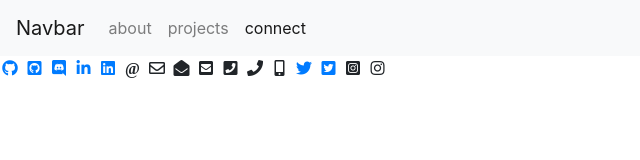
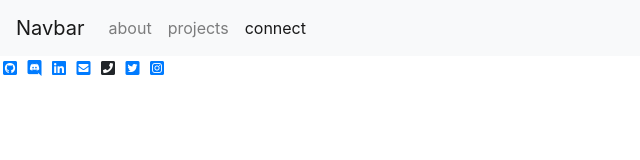
Before and after one commit to theykay/theykay.github.io, a plain HTML site: page contact.html in a window 1280 px wide. Shown: the whole page, without its empty margins (0-640 px from the left). Drawn offline with nearby package versions, Linux system fonts and the light colour scheme; files whose address does not match are found by name.

Commit message:
made header consistent across html files, changed contact icons to one each

```diff
--- a/contact.html
+++ b/contact.html
@@ -4,12 +4,15 @@
 <head>
     <meta charset="UTF-8">
     <meta name="viewport" content="width=device-width, initial-scale=1.0">
-    <title>TheyKay</title>
+    <title>Kay ✌️</title>
+    <!-- reset -->
     <link rel="stylesheet" href="./assets//css/reset.css">
     <!-- bootstrap link -->
     <link rel="stylesheet" href="https://stackpath.bootstrapcdn.com/bootstrap/4.5.0/css/bootstrap.min.css"
         integrity="sha384-9aIt2nRpC12Uk9gS9baDl411NQApFmC26EwAOH8WgZl5MYYxFfc+NcPb1dKGj7Sk" crossorigin="anonymous">
+    <!-- font awesome -->
     <link rel="stylesheet" href="./assets/css/fontawesome/all.css">
+    <!-- my stylesheet -->
     <link rel="stylesheet" href="./assets/css/style.css">
 </head>
 
@@ -40,7 +43,7 @@
     <!-- github, twitter, discord, linkedin, instagram (?), email, phone # -->
     <!-- github -->
     <a href="https://github.com/theykay" target="_blank">
-        <i class="fab fa-github"></i>
+        <!-- <i class="fab fa-github"></i> -->
         <i class="fab fa-github-square"></i>
     </a>
     <!-- discord -->
@@ -49,27 +52,30 @@
     </a>
     <!-- linkedin -->
     <a href="www.linkedin.com/in/kyle-murray-design" target="_blank">
-        <i class="fab fa-linkedin-in"></i>
+        <!-- <i class="fab fa-linkedin-in"></i> -->
         <i class="fab fa-linkedin"></i>
     </a>
     <!-- email -->
-    <a href="mailto:murraykyleb@gmail.com"></a>
-    <i class="fas fa-at"></i>
-    <i class="far fa-envelope"></i>
-    <i class="fas fa-envelope-open"></i>
-    <i class="fas fa-envelope-square"></i>
+    <a href="mailto:murraykyleb@gmail.com">
+        <!-- <i class="fas fa-at"></i>
+        <i class="far fa-envelope"></i>
+        <i class="fas fa-envelope-open"></i> -->
+        <i class="fas fa-envelope-square"></i>
+    </a>
     <!-- phone number -->
     <i class="fas fa-phone-square"></i>
-    <i class="fas fa-phone"></i>
-    <i class="fas fa-mobile-alt"></i>
+    <!-- <i class="fas fa-phone"></i>
+    <i class="fas fa-mobile-alt"></i> -->
     <!-- twitter -->
     <a href="https://twitter.com/the_leaf_eater" target="_blank">
-        <i class="fab fa-twitter"></i>
+        <!-- <i class="fab fa-twitter"></i> -->
         <i class="fab fa-twitter-square"></i>
     </a>
     <!-- instagram -->
-    <i class="fab fa-instagram-square"></i>
-    <i class="fab fa-instagram"></i>
+    <a href="https://www.instagram.com/kylmrry/" target="_blank" rel="noopener noreferrer">
+        <i class="fab fa-instagram-square"></i>
+        <!-- <i class="fab fa-instagram"></i> -->
+    </a>
 
     <!-- bootstrap javascript links -->
     <script src="https://code.jquery.com/jquery-3.5.1.slim.min.js"
```
Also changed, not shown: index.html (+2 -0 lines), portfolio.html (+4 -1 lines).
